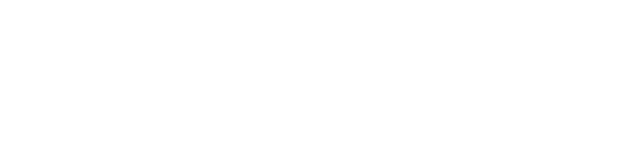
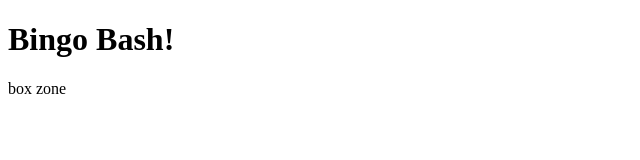
Before and after one commit to Pasha127/M1-D14, a plain HTML site: page index.html in a window 1280 px wide. Shown: the whole page, without its empty margins (0-640 px from the left). Drawn offline with Linux system fonts and the light colour scheme.

Commit message:
starting

```diff
--- a/index.html
+++ b/index.html
@@ -5,8 +5,11 @@
     <meta http-equiv="X-UA-Compatible" content="IE=edge">
     <meta name="viewport" content="width=device-width, initial-scale=1.0">
     <title>Bingo Bash!</title>
+    <link rel="stylesheet" href="./styles.css" type="css"/>
+    <link rel="script" href="./script.js" type="script"/>
+
 </head>
 <body>
-
+    <script src="./script.js"></script>
 </body>
 </html>
--- a/script.js
+++ b/script.js
@@ -0,0 +1,15 @@
+const bodyNode = document.getElementsByTagName('body')[0];
+const headerNode = document.createElement('header');
+console.log(bodyNode);
+bodyNode.prepend(headerNode);
+const titleNode = document.createElement('h1');
+titleNode.innerText = "Bingo Bash!"
+headerNode.append(titleNode);
+const masterListDivNode = document.createElement('div');
+masterListDivNode.innerText = "box zone";
+headerNode.after(masterListDivNode);
+const masterListLength = 76;
+for (i=0; i<masterListLength; i++){
+    const box = masterListDivNode.append(document.createElement(`box`));
+    box.classList.add('box');
+}
--- a/styles.css
+++ b/styles.css
@@ -0,0 +1,5 @@
+.box{
+    width: 20px;
+    height: 20px;
+    border: 2px solid red;
+}
```
